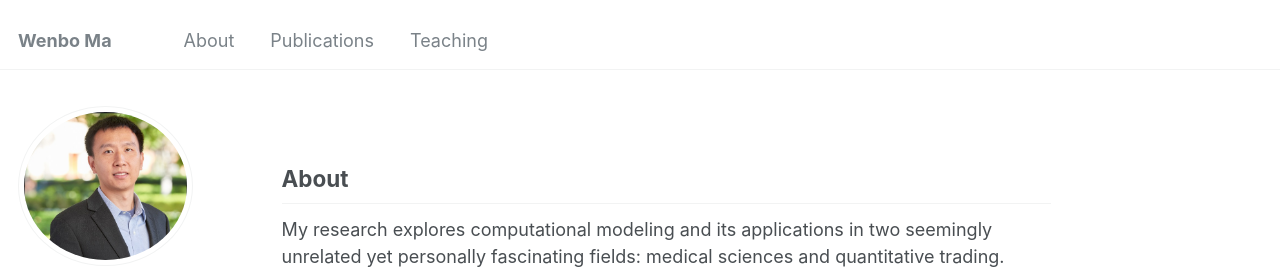
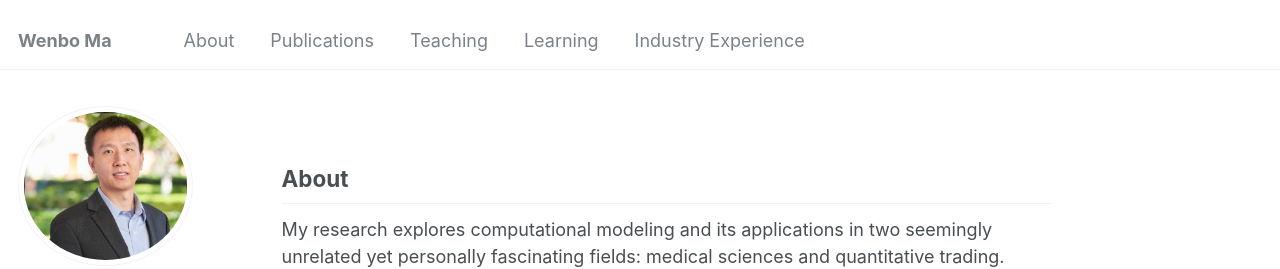
Before and after one commit to wenbo5565/wenbo5565.github.io, a Jekyll site: the page built from _pages/about.md, in a window 1280 px wide. Shown: the top 269 px of the page. Built offline with Jekyll 4.4.1, drawn with Linux system fonts in a browser that asks for light colours; some web fonts are replaced.

Commit message:
Update navigation.yml

```diff
--- a/_data/navigation.yml
+++ b/_data/navigation.yml
@@ -14,5 +14,8 @@ main:
   - title: "Teaching"
     url: /#teaching
 
-  # - title: "Talks"
-  #   url: /talks/
+  - title: "Learning"
+    url: /#learning
+
+  - title: "Industry Experience"
+    url: /#industry
```
